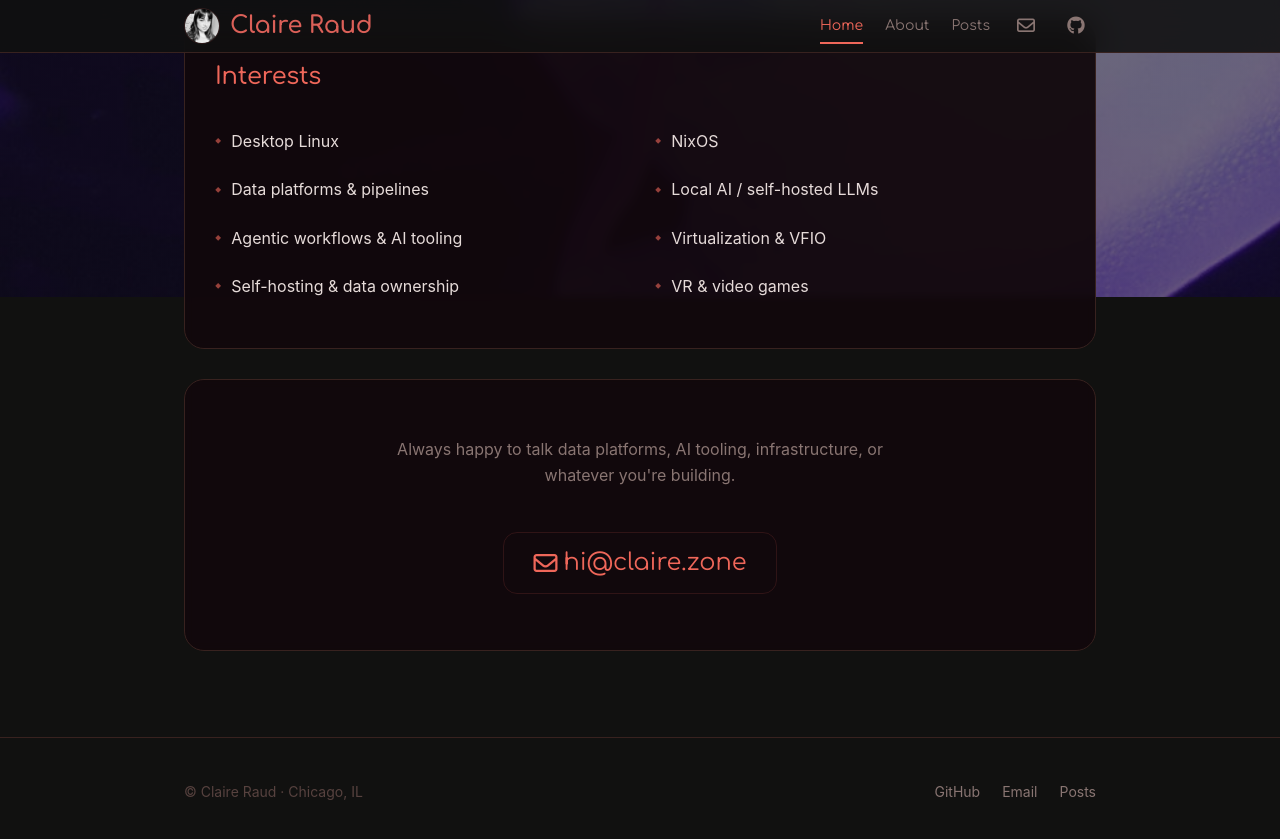
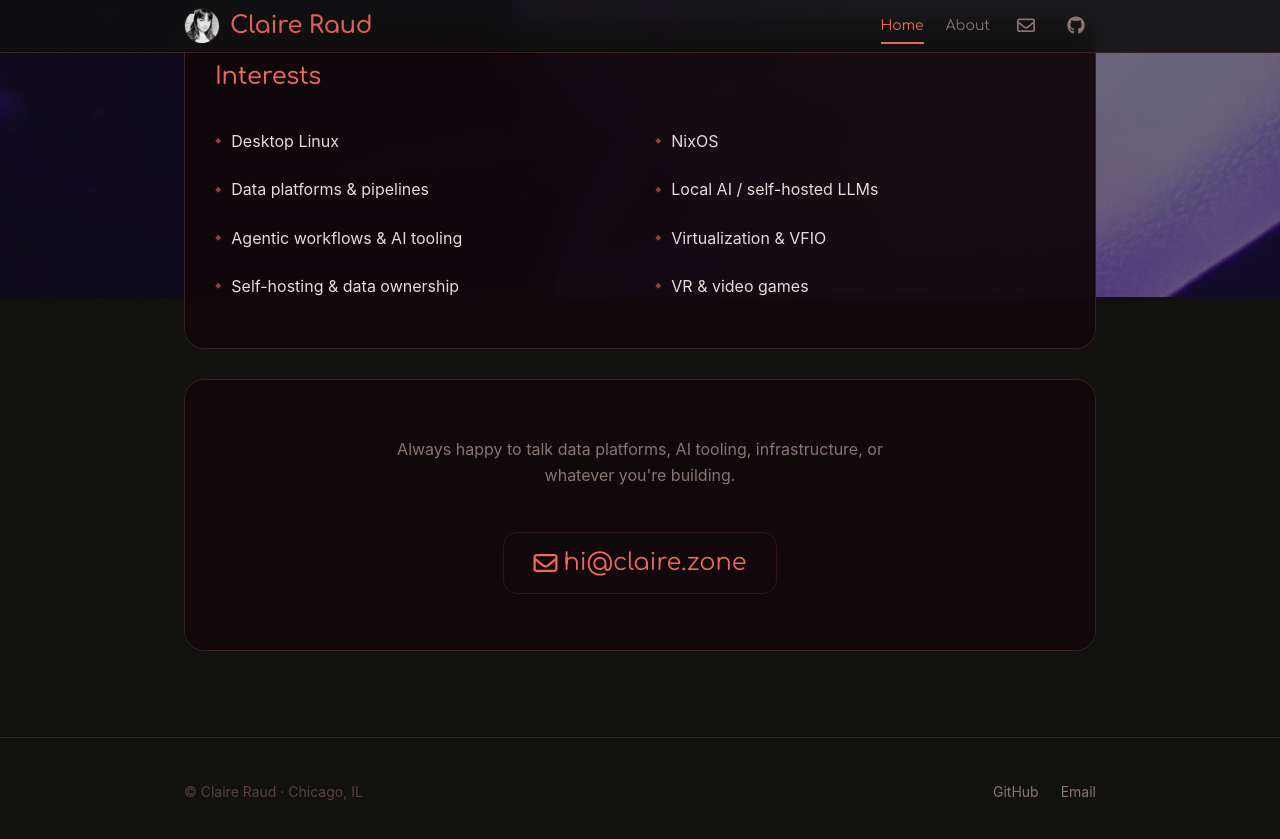
Before and after one commit to clairesrc/clairesrc.github.io, a Jekyll site: the page built from index.markdown, in a window 1280 px wide and 900 px high, scrolled down 1053 px. Shown: the top 839 px of the window. Built offline with Jekyll 4.4.1, drawn with Linux system fonts in a browser that asks for light colours.

Commit message:
Update default.html

```diff
--- a/_layouts/default.html
+++ b/_layouts/default.html
@@ -30,7 +30,6 @@
       <nav class="page-nav" aria-label="Main navigation">
         <a href="{{ '/' | relative_url }}" {% if page.layout == 'home' %}class="active"{% endif %}>Home</a>
         <a href="{{ '/about/' | relative_url }}" {% if page.url == '/about/' %}class="active"{% endif %}>About</a>
-        <a href="{{ '/' | relative_url }}">Posts</a>
       </nav>
       <div class="social-links">
         <a href="" class="email" aria-label="Email"><i class="fa-regular fa-envelope" aria-hidden="true"></i></a>
@@ -49,7 +48,6 @@
       <div class="footer-links">
         <a href="https://github.com/clairesrc" target="_blank" rel="noopener">GitHub</a>
         <a href="" class="email">Email</a>
-        <a href="{{ '/' | relative_url }}">Posts</a>
       </div>
     </div>
   </footer>
```
